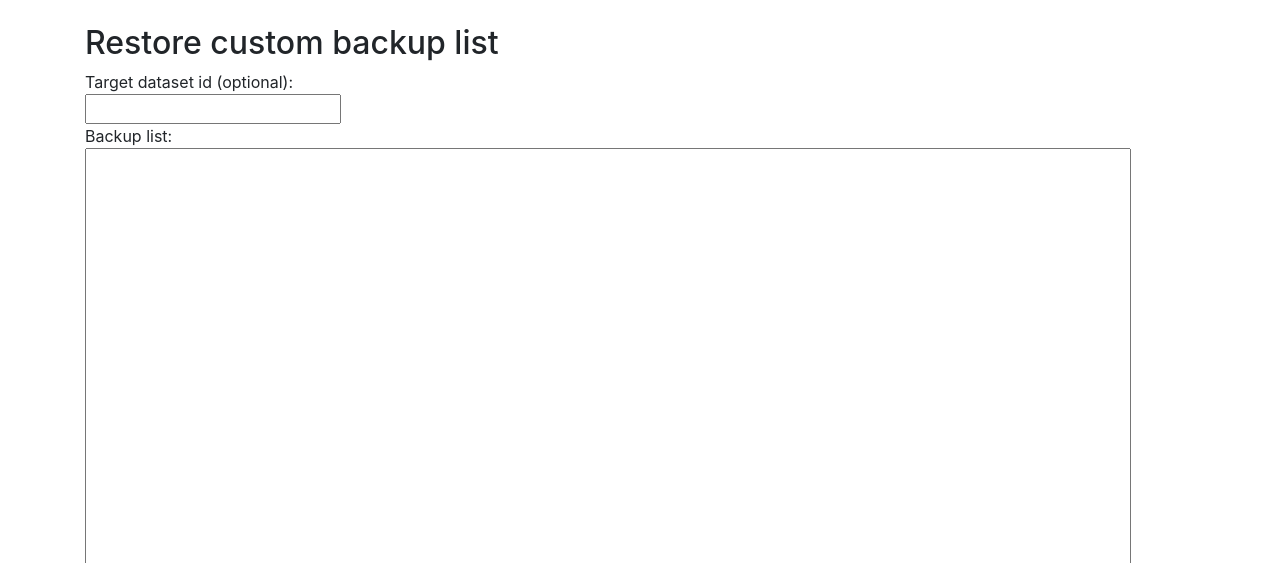
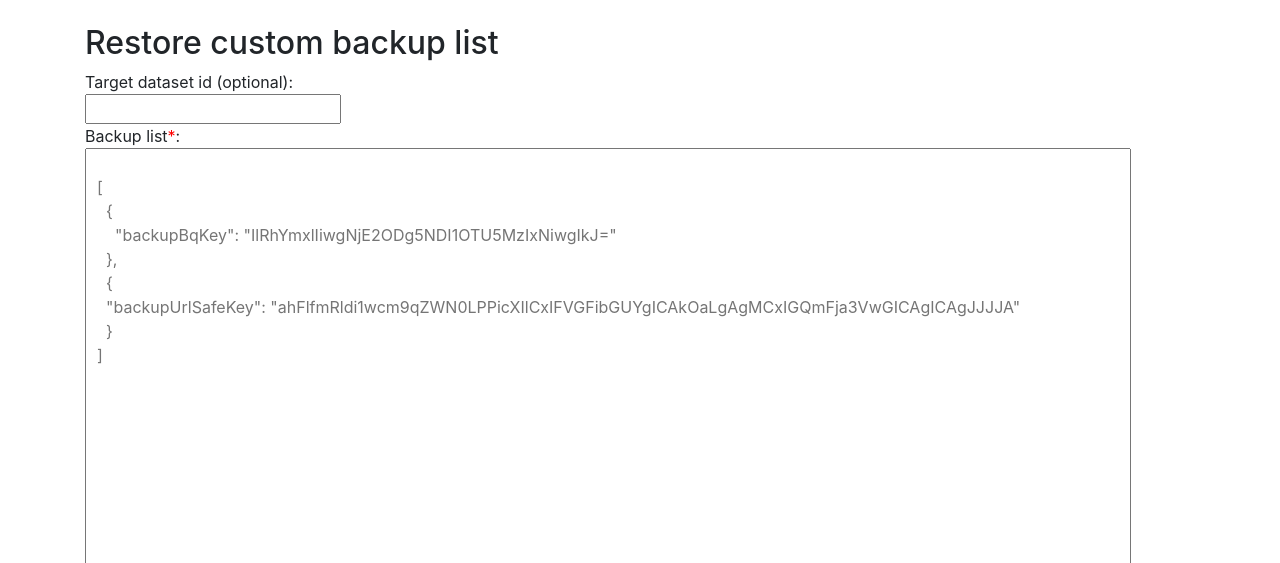
Before and after one commit to ocadotechnology/bbq, a Python web app: template templates/restoreList.html in a window 1280 px wide. Shown: the part 56-619 px from the top of the page. Run offline with Jinja, Linux system fonts and the light colour scheme; the template is opened without the code that fills it, so the values that code supplies are empty; some libraries are stand-ins or nearby versions.

Commit message:
NON-JIRA: Marking required fields by * and setting placeholder with exemplary request for restore list.

```diff
--- a/templates/restoreDataset.html
+++ b/templates/restoreDataset.html
@@ -32,8 +32,8 @@
 
 
 <form name="restoreDatasetForm" onsubmit="return OnSubmitForm();">
-  Source project id:<br> <input type="text" name="projectId" value="" required><br>
-  Source dataset id:<br> <input type="text" name="datasetId" value="" required><br>
+  Source project id<span style="color: red;">*</span>:<br> <input type="text" name="projectId" value="" required><br>
+  Source dataset id<span style="color: red;">*</span>:<br> <input type="text" name="datasetId" value="" required><br>
   Target dataset id:<br> <input type="text" name="targetDatasetId" value=""><br>
   Max partition days:<br> <input type="number" min="1" name="max_partition_days" value=""><br>
   <br>
--- a/templates/restoreList.html
+++ b/templates/restoreList.html
@@ -30,7 +30,15 @@
 
 <form name="restoreListForm" onsubmit="return OnSubmitForm();">
   Target dataset id (optional):<br> <input type="text" name="targetDatasetId" value=""><br>
-  Backup list:<br><textarea name="requestBody" rows="50" cols="100" required></textarea>
+  Backup list<span style="color: red;">*</span>:<br><textarea name="requestBody" placeholder='
+  [
+    {
+      "backupBqKey": "IlRhYmxlIiwgNjE2ODg5NDI1OTU5MzIxNiwgIkJ="
+    },
+    {
+    "backupUrlSafeKey": "ahFlfmRldi1wcm9qZWN0LPPicXIlCxIFVGFibGUYgICAkOaLgAgMCxIGQmFja3VwGICAgICAgJJJJA"
+    }
+  ]' rows="50" cols="100" required></textarea>
   <br>
   <input type="submit" value="Submit">
 </form>
```
Also changed, not shown: templates/restoreTable.html (+6 -6 lines).
